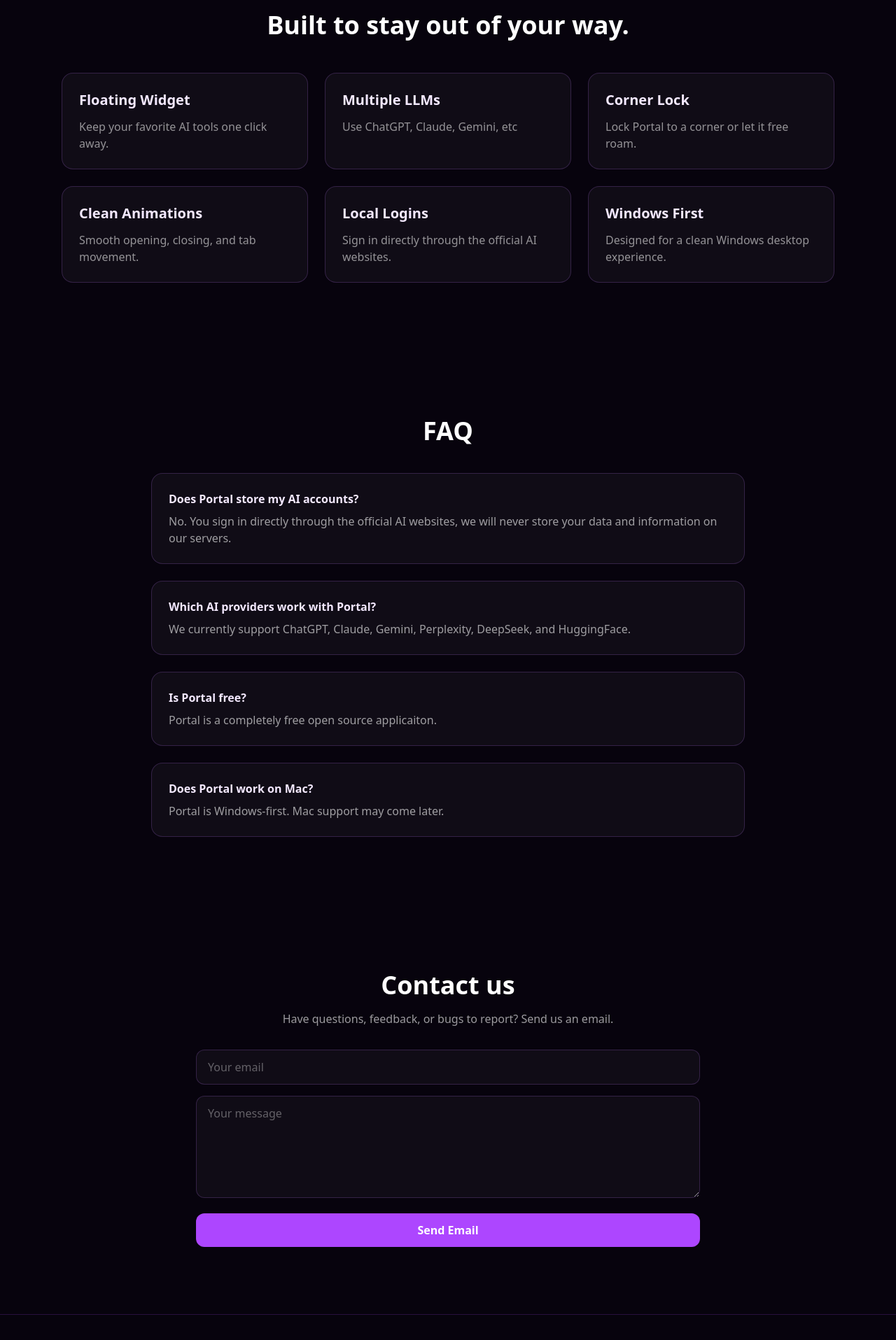
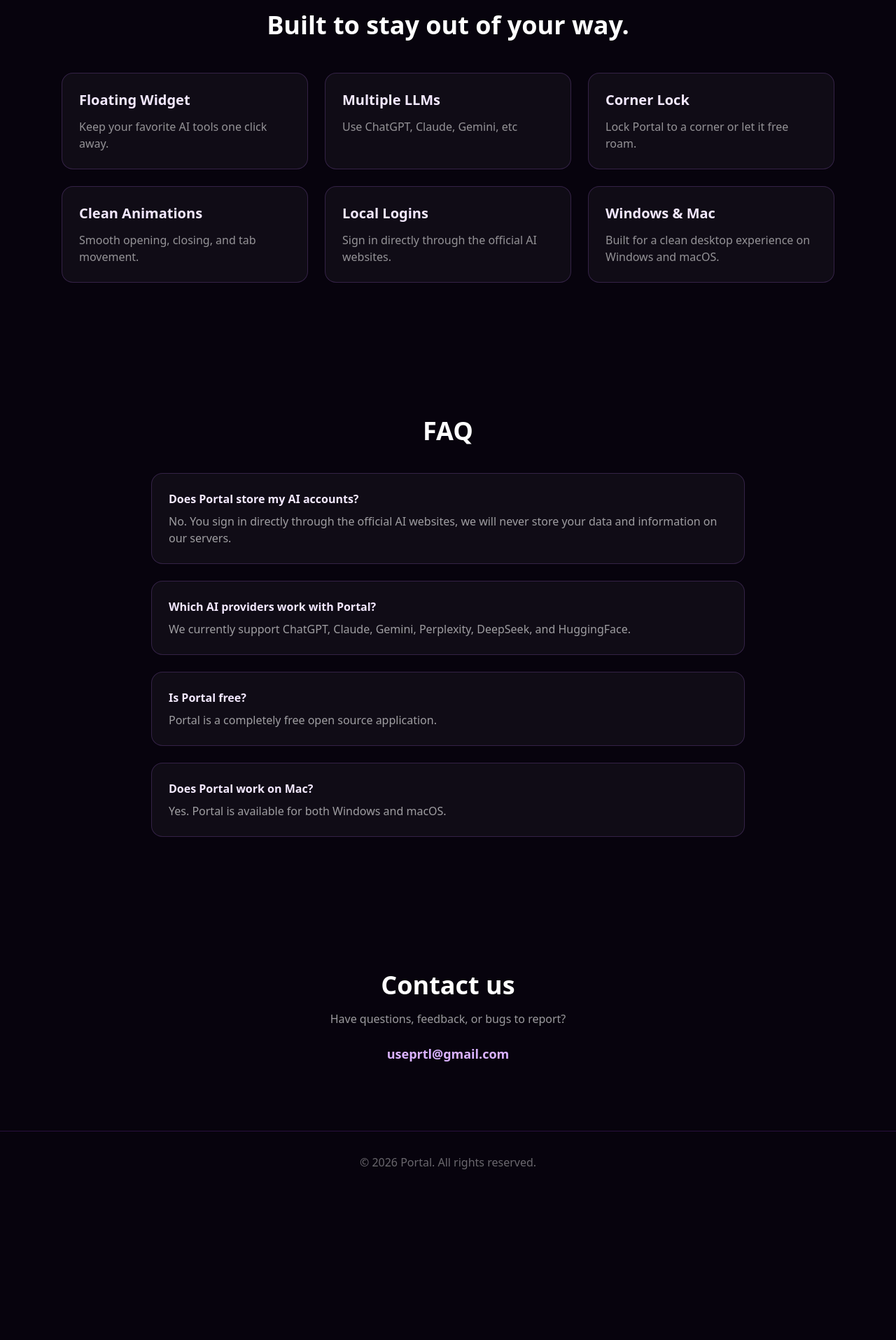
Before and after one commit to FAAFLA/llm_widget_website, a Next.js app in the folder portl-website/: page / in a window 1280 px wide. Shown: the part 880-2795 px from the top of the page at 70% size. After the commit the page ends 2585 px from the top, so only its background shows below. Built offline with nearby package versions, Linux system fonts and the light colour scheme.

Commit message:
Fix homepage download and contact options

```diff
--- a/portl-website/src/app/page.tsx
+++ b/portl-website/src/app/page.tsx
@@ -22,12 +22,6 @@
             <a href="#contact" className="hover:text-white">Contact</a>
           </div>
 
-          <a
-            href="/Portal-Setup.exe"
-            className="rounded-xl bg-purple-500 px-5 py-2 font-semibold text-white shadow-lg shadow-purple-500/25 hover:bg-purple-400"
-          >
-            Download
-          </a>
         </div>
       </nav>
 
@@ -40,10 +34,6 @@
           className="mb-8 animate-[portalFloat_5s_ease-in-out_infinite] drop-shadow-[0_0_35px_rgba(168,85,247,0.8)]"
         />
 
-        <div className="mb-6 rounded-full border border-purple-400/30 bg-purple-500/10 px-4 py-2 text-sm text-purple-200">
-          Windows AI Desktop Widget
-        </div>
-
         <h1 className="max-w-5xl text-5xl font-bold tracking-tight md:text-7xl">
           Your AI chats, one click away.
         </h1>
@@ -55,10 +45,10 @@
 
         <div className="mt-8 flex flex-col gap-4 sm:flex-row">
           <a
-            href="/Portal-Setup.exe"
+            href="/download"
             className="rounded-xl bg-purple-500 px-8 py-4 font-semibold text-white shadow-xl shadow-purple-500/30 hover:bg-purple-400"
           >
-            Download for Windows
+            Download
           </a>
 
           <a
@@ -82,7 +72,7 @@
             ["Corner Lock", "Lock Portal to a corner or let it free roam."],
             ["Clean Animations", "Smooth opening, closing, and tab movement."],
             ["Local Logins", "Sign in directly through the official AI websites."],
-            ["Windows First", "Designed for a clean Windows desktop experience."],
+            ["Windows & Mac", "Built for a clean desktop experience on Windows and macOS."],
           ].map(([title, desc]) => (
             <div
               key={title}
@@ -108,11 +98,11 @@
           </FAQ>
 
           <FAQ question="Is Portal free?">
-            Portal is a completely free open source applicaiton.
+            Portal is a completely free open source application.
           </FAQ>
 
           <FAQ question="Does Portal work on Mac?">
-            Portal is Windows-first. Mac support may come later.
+            Yes. Portal is available for both Windows and macOS.
           </FAQ>
         </div>
       </section>
@@ -121,35 +111,15 @@
         <h2 className="text-4xl font-bold">Contact us</h2>
 
         <p className="mt-4 text-white/60">
-          Have questions, feedback, or bugs to report? Send us an email.
+          Have questions, feedback, or bugs to report?
         </p>
 
-        <form
-          action="mailto:YOUR_GMAIL_HERE@gmail.com"
-          method="post"
-          encType="text/plain"
-          className="mt-8 space-y-4 text-left"
+        <a
+          href="mailto:useprtl@gmail.com"
+          className="mt-6 inline-block text-lg font-semibold text-purple-300 transition hover:text-purple-200"
         >
-          <input
-            name="email"
-            placeholder="Your email"
-            className="w-full rounded-xl border border-purple-400/20 bg-white/[0.04] px-4 py-3 text-white outline-none placeholder:text-white/35"
-          />
-
-          <textarea
-            name="message"
-            placeholder="Your message"
-            rows={5}
-            className="w-full rounded-xl border border-purple-400/20 bg-white/[0.04] px-4 py-3 text-white outline-none placeholder:text-white/35"
-          />
-
-          <button
-            type="submit"
-            className="w-full rounded-xl bg-purple-500 px-6 py-3 font-semibold text-white hover:bg-purple-400"
-          >
-            Send Email
-          </button>
-        </form>
+          useprtl@gmail.com
+        </a>
       </section>
 
       <footer className="relative z-10 border-t border-purple-500/20 py-8 text-center text-white/40">
```
